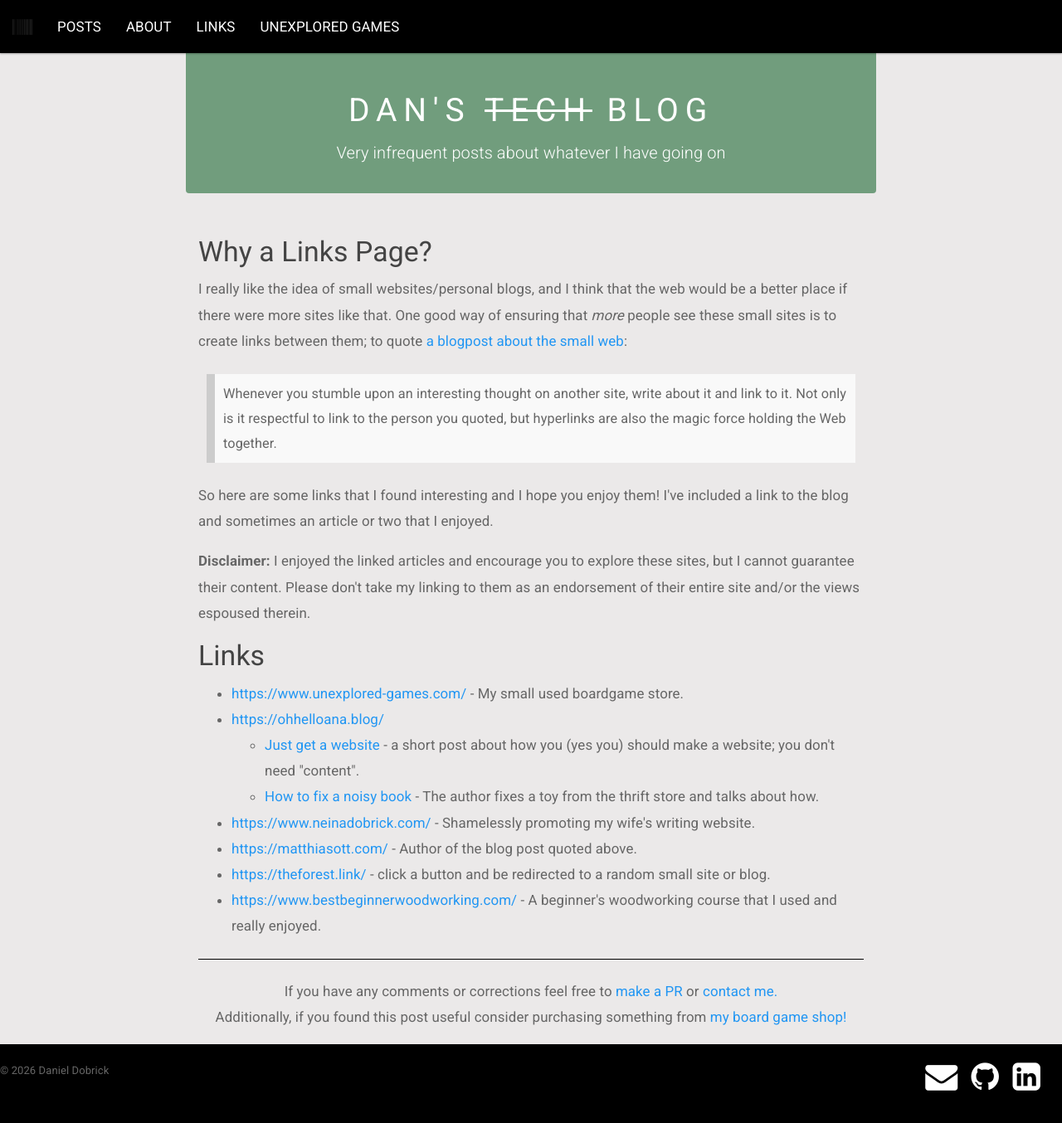
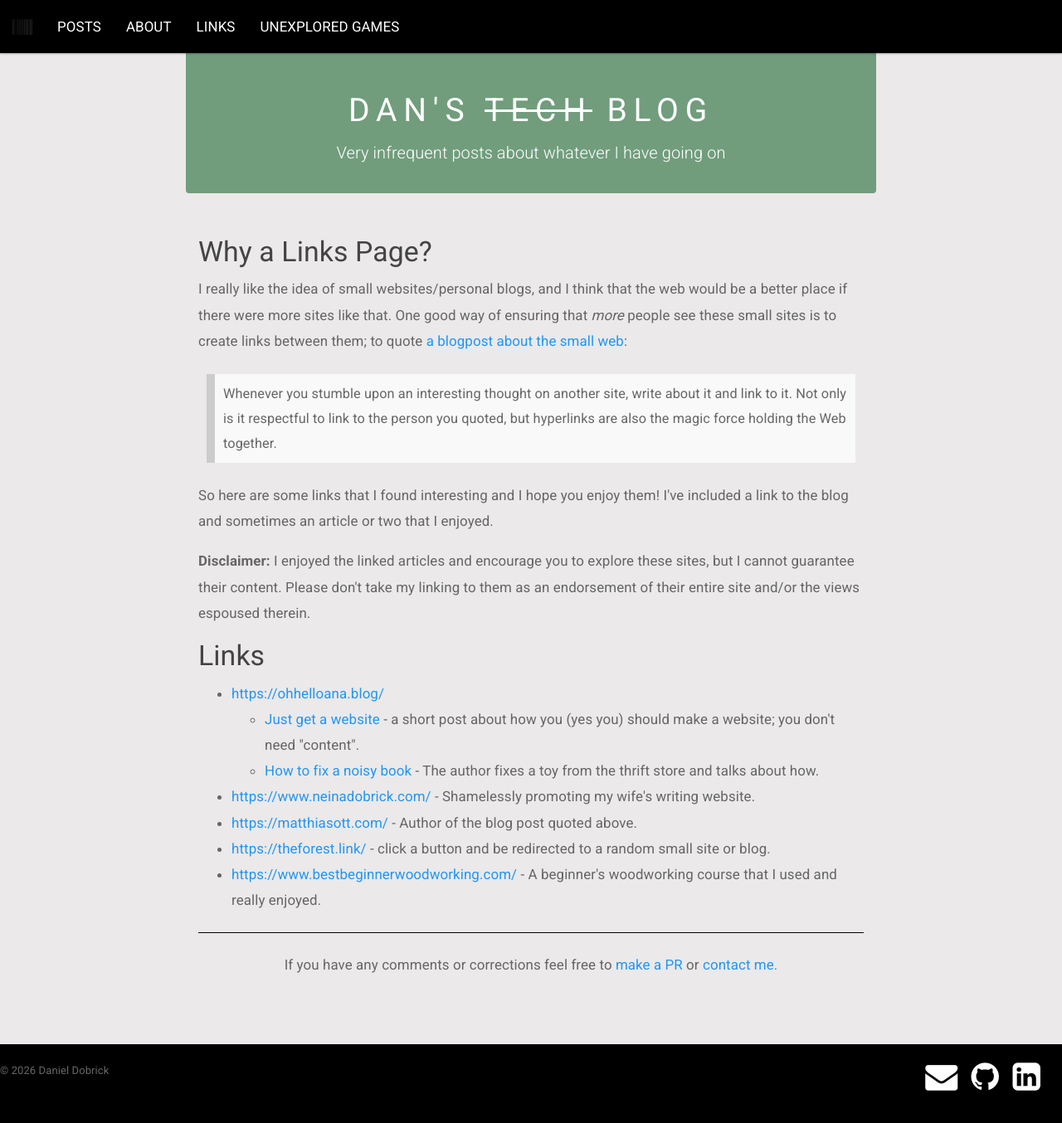
Before and after one commit to DanDobrick/blog, a Jekyll site: the page built from _pages/links.html, in a window 1280 px wide and 1363 px high. Shown: the top 1354 px of the window at 83% size. Built offline with Jekyll 4.4.1, drawn with Linux system fonts in a browser that asks for light colours.

Commit message:
Remove references to my dead boardgame store

```diff
--- a/_includes/contact_and_donate.html
+++ b/_includes/contact_and_donate.html
@@ -4,8 +4,6 @@
     If you have any comments or corrections {% if page.is_post %}for this post, {% endif %}feel free to <a href="https://github.com/DanDobrick/blog"
       target="_blank" ref="nofollow noopener">make a PR</a> or
     <a href="{{site.data.social_links.contact_form.url}}" target="_blank" ref="nofollow noopener">contact
-      me.</a><br />
-    Additionally, if you found this post useful consider purchasing something from <a href="{{ site.data.social_links.unexplored-games.url }}"
-      target="_blank" ref="nofollow noopener">my board game shop!</a>
+      me.</a>
   </p>
 </div>
--- a/_pages/about.html
+++ b/_pages/about.html
@@ -33,10 +33,7 @@ Find my posts useful? <a href="{{ site.data.social_links.kofi.url }}" target="_b
     I've started woodworking and enjoy making things with my hands; taking raw materials and turning them into something useful is a great feeling.
   </li>
   <li>
-    I like board games and have even made a
-    <a href="https://www.youtube.com/@unexploredgames6028" target="_blank" ref="nofollow noopener">few youtube
-      videos</a> and <a href="https://www.unexplored-games.com/blogs/game-reviews" target="_blank" ref="nofollow noopener">blog posts</a> about them.
-      I also have a very <a href="https://www.unexplored-games.com" target="_blank" ref="nofollow noopener">small used game store</a> with <strong>free shipping</strong> if you're interested in checking that out.
+    I'm (slowly) learning Japanese on my own
   </li>
   <li>
     I go rock climbing <a href="https://www.mountainproject.com/user/201108776/dan-d" target="_blank" ref="nofollow noopener">a lot less than I used to</a>
--- a/_pages/links.html
+++ b/_pages/links.html
@@ -21,7 +21,6 @@ permalink: /links/
 
   <h2>{{page.title}}</h2>
   <ul>
-    <li><a href="https://www.unexplored-games.com" target="_blank" ref="nofollow noopener">https://www.unexplored-games.com/</a> - My small used boardgame store.</li>
     <li><a href="https://ohhelloana.blog/" target="_blank" ref="nofollow noopener">https://ohhelloana.blog/</a>
       <ul>
         <li><a href="https://ohhelloana.blog/just-get-a-website/" target="_blank" ref="nofollow noopener">Just get a website</a> - a short post about how you (yes you) should make a website; you don't need "content".</li>
```
Also changed, not shown: README.md.
